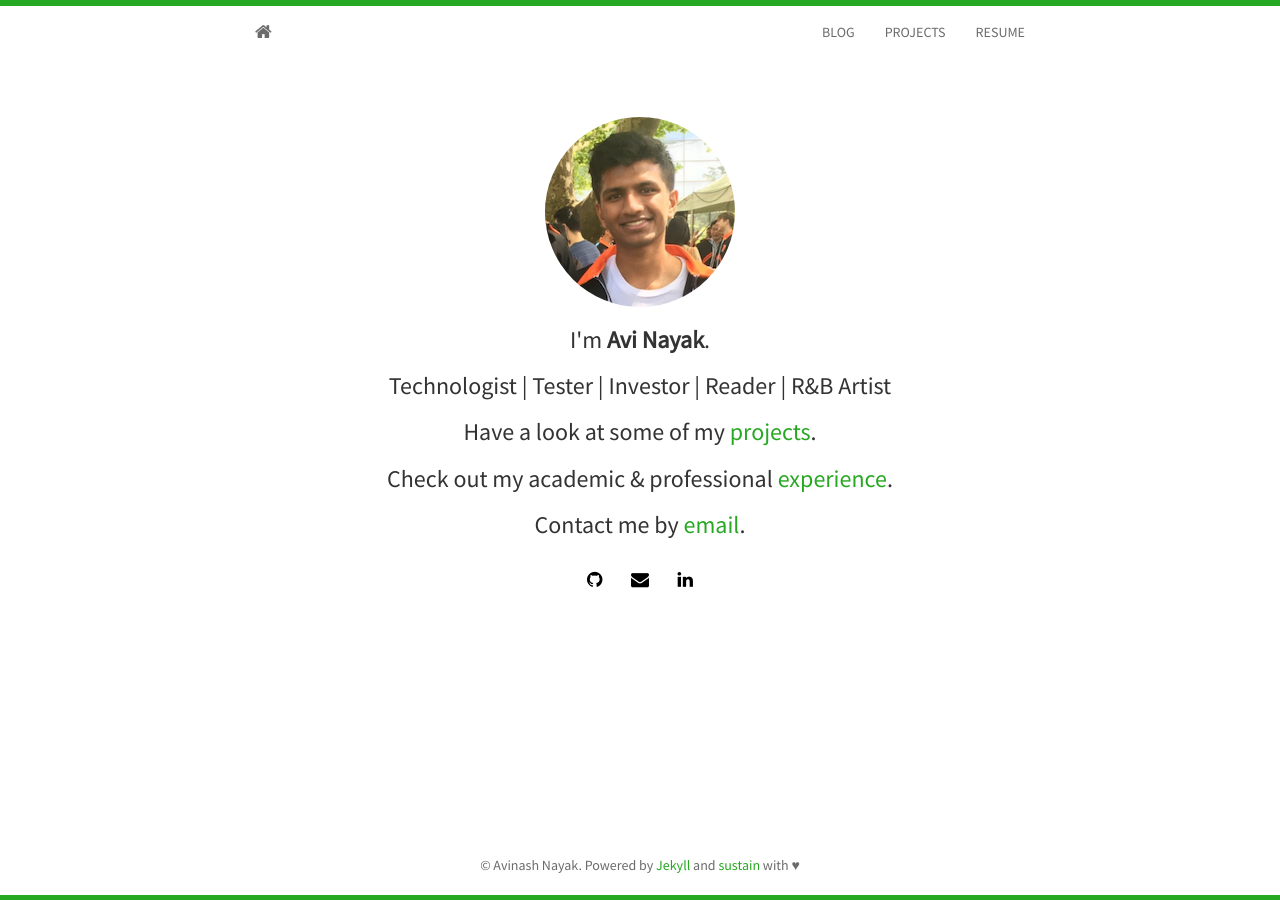
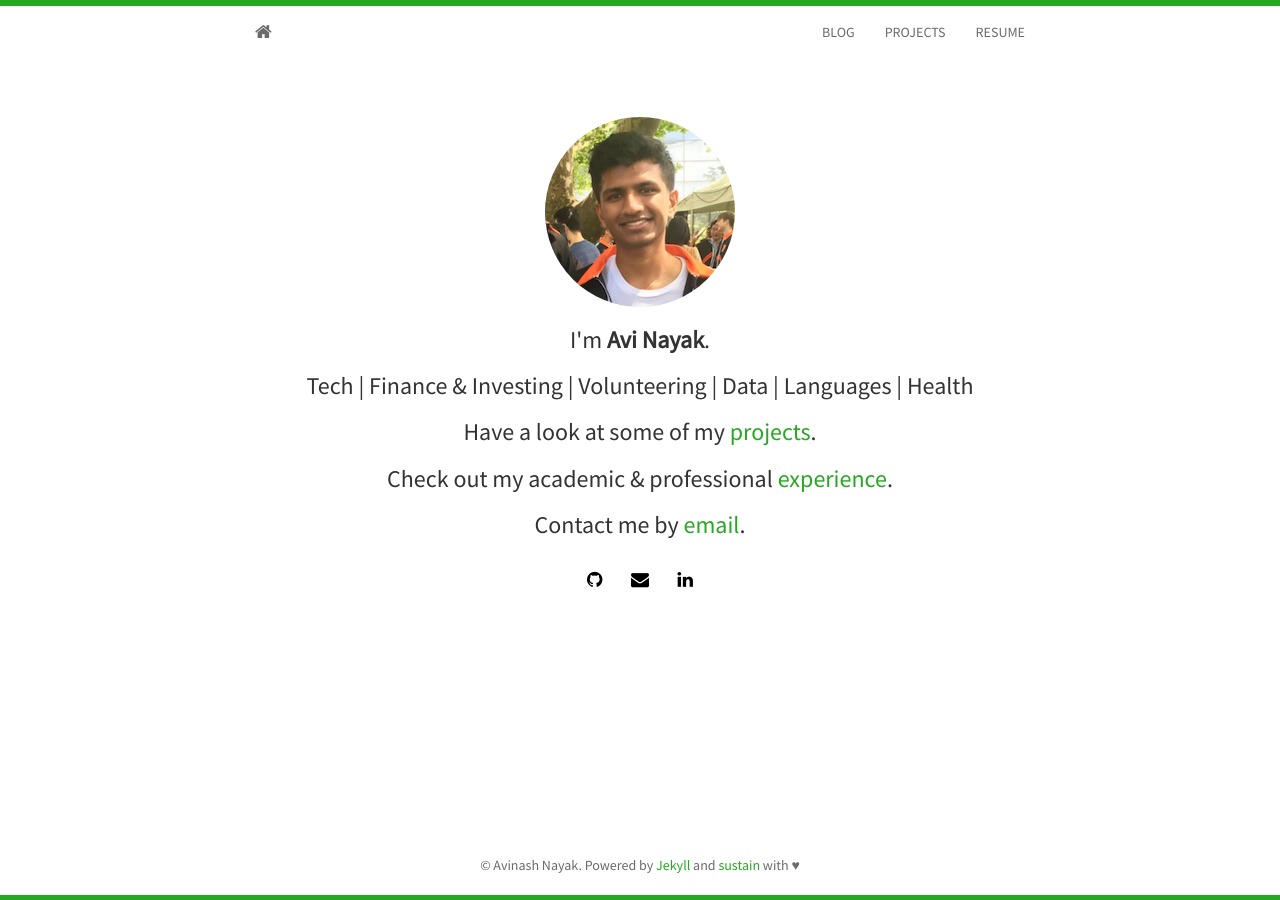
Before and after one commit to avinayak14/avinayak14.github.io, a Jekyll site: the page built from index.html, in a window 1280 px wide. Built offline with Jekyll 4.4.1, drawn with Linux system fonts in a browser that asks for light colours; nearby versions of some CDN libraries; the list of posts is cut into pages by our own code.

Commit message:
re-adjusting headline

```diff
--- a/index.html
+++ b/index.html
@@ -8,7 +8,7 @@ layout: home
 		<img class="img-circle" src="{{ site.baseurl }}static/img/{{ site.avatar }}" alt="Responsive image">
 	  </div>
 	  <h3>I'm <strong>{{ site.author }}</strong>. </h3>
-	  <h3>Technologist | Tester | Investor | Reader | R&B Artist</h3>
+	  <h3>Tech | Finance & Investing | Volunteering | Data | Languages | Health </h3>
 	  <h3>Have a look at some of my <a href="{{ site.baseurl }}projects.html"> projects</a>.</h3>
 	  <h3>Check out my academic &amp; professional <a href="{{ site.baseurl }}vitae.html">experience</a>.</h3>
 	  <h3>Contact me by <a href="mailto:{{ site.email }}">email</a>.</h3>
```
